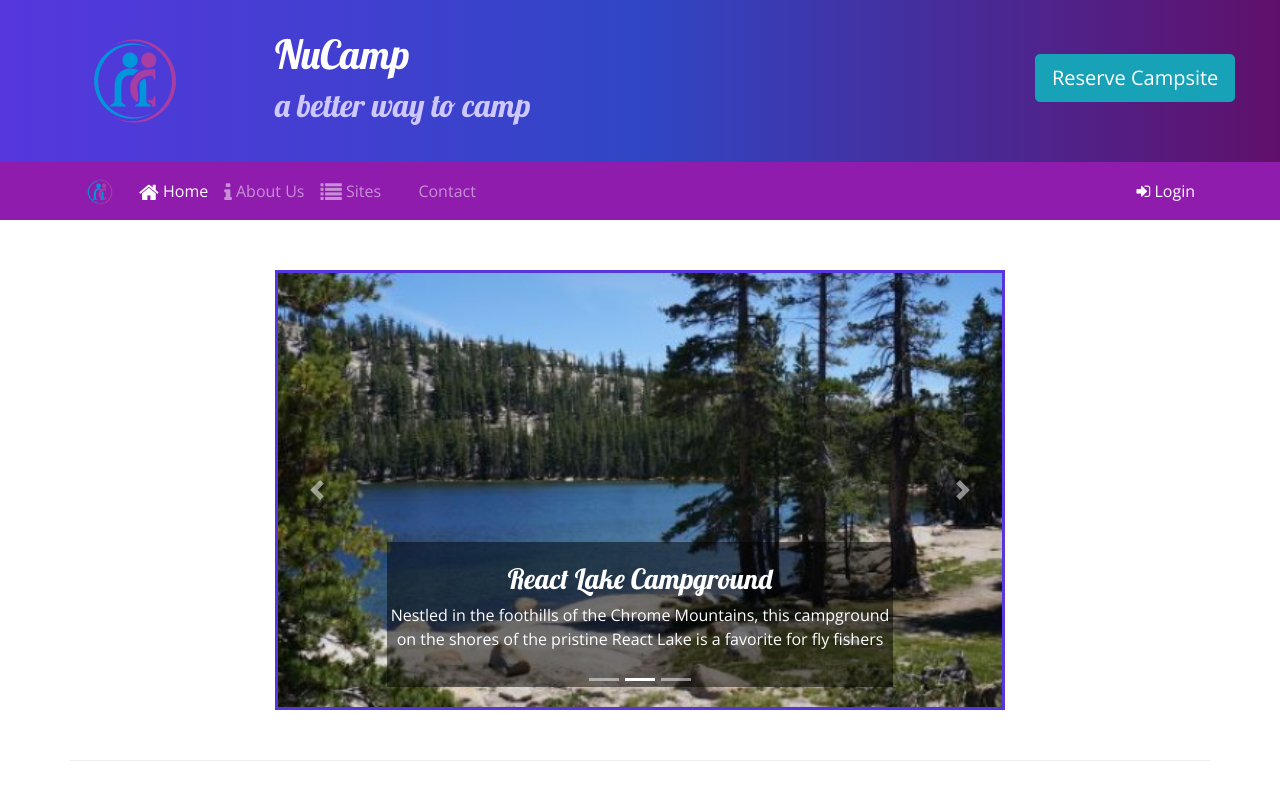
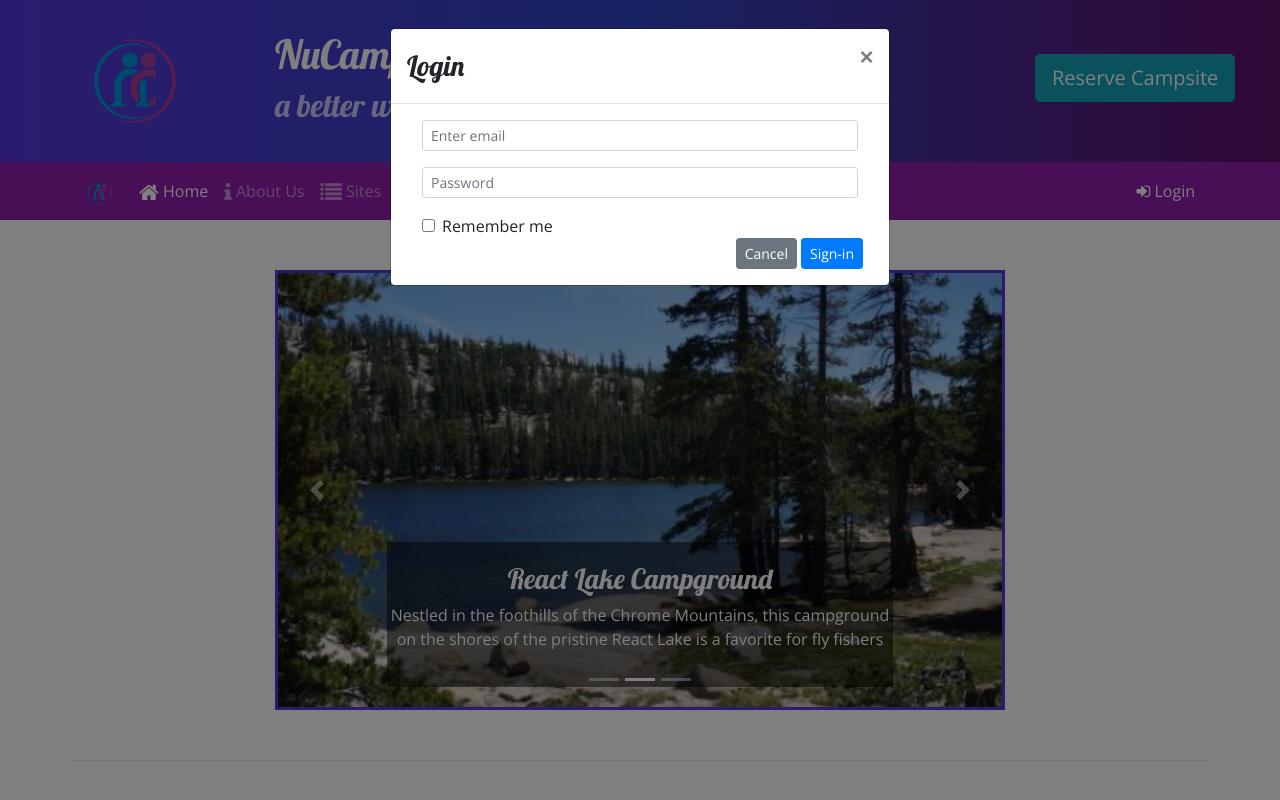
Before and after one commit to mferrer17/nucampsite, a website: page index.html in a window 1280 px wide. Both pictures are taken after a click on the button "Login". Shown: the top 800 px of the page. Drawn offline with nearby package versions, Linux system fonts and the light colour scheme.

Commit message:
fixed login modal

```diff
--- a/index.html
+++ b/index.html
@@ -31,12 +31,16 @@
                     <h2>a better way to camp</h2>
                 </div>
                 <div class="col-md-4 col-xl-2 mt-4">
-                    <a href="#reserveForm" role="button" class="btn btn-lg btn-info text-nowrap" data-toggle="tooltip"
-                        data-placement="bottom" data-html="true"
-                        title="Or call us at <br/><strong>1-206-555-1234</strong>">Reserve Campsite</a>
+                    <button type="button" role="button" class="btn btn-lg btn-info text-nowrap" data-toggle="modal"
+                        data-placement="bottom">Reserve
+                        Campsite</button>
                 </div>
             </div>
     </header>
+
+
+
+
 
     <!--NavBar Section-->
     <nav class="navbar navbar-expand-sm navbar-dark sticky-top">
@@ -56,7 +60,7 @@
                                 class="fa fa-address-card fa-lg"></i>Contact</a></li>
                 </ul>
                 <span class="navbar-text ml-auto">
-                    <a role="button" data-toggle="modal" data-target="loginModal">
+                    <a role="button" data-toggle="modal" data-target="#loginModal">
                         <i class="fa fa-sign-in"></i> Login
                     </a>
                 </span>
@@ -64,16 +68,20 @@
         </div>
     </nav>
 
+    <!--Login Modal-->
     <div id="loginModal" class="modal fade" role="dialog">
-        <div class="modal-diglog" role="document">
+        <div class="modal-dialog" role="document">
             <div class="modal-content">
+                <div class="modal-header">
                     <h3 class="modal-title">Login</h3>
                     <button type="button" class="close" data-dismiss="modal">&times;</button>
                 </div>
                 <div class="modal-body">
                     <div class="container-fluid">
                         <form>
-                        <div class="from-row">
+
+                            <div class="form-row">
+                                <div class="form-group col-12">
                                     <label class="sr-only" for="loginEmail">Email Address</label>
                                     <input type="email" class="form-control form-control-sm" id="loginEmail"
                                         placeholder="Enter email">
@@ -89,12 +97,14 @@
                                         <label class="form-check-label">Remember me</label>
                                     </div>
                                 </div>
+                            </div>
                             <div class="form-row">
                                 <button type="button" class="btn btn-secondary btn-sm ml-auto"
                                     data-dismiss="modal">Cancel</button>
                                 <button type="submit" class="btn btn-primary btn-sm ml-1">Sign-in</button>
                             </div>
                         </form>
+                    </div>
                 </div>
             </div>
         </div>
@@ -209,7 +219,7 @@
         </div>
     </div>
 
-    <!--Fourth Container-->
+    <!--Reserve Campsite-->
     <div class="container">
         <div class="row row-content align-items-center">
             <div class="col-sm-6 mx-auto">
@@ -294,11 +304,6 @@
     <script src="node_modules/popper.js/dist/umd/popper.min.js"></script>
     <script src="node_modules/bootstrap/dist/js/bootstrap.min.js"></script>
 
-    <script>
-        $(function () {
-            $('[data-toggle="tooltip"]').tooltip()
-        })
-    </script>
 </body>
 
 </html>
```
Lines whose indentation alone changed are shown as unchanged.
